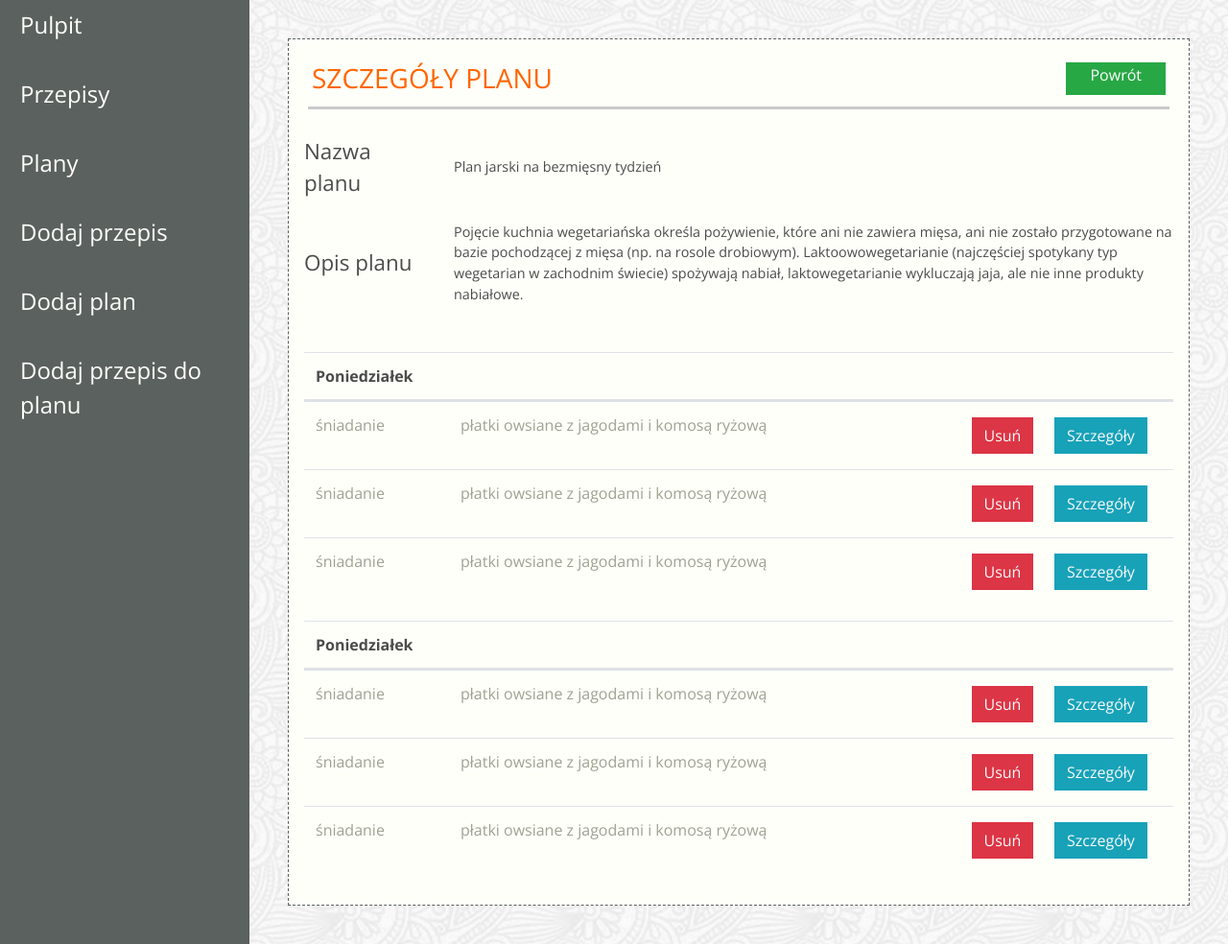
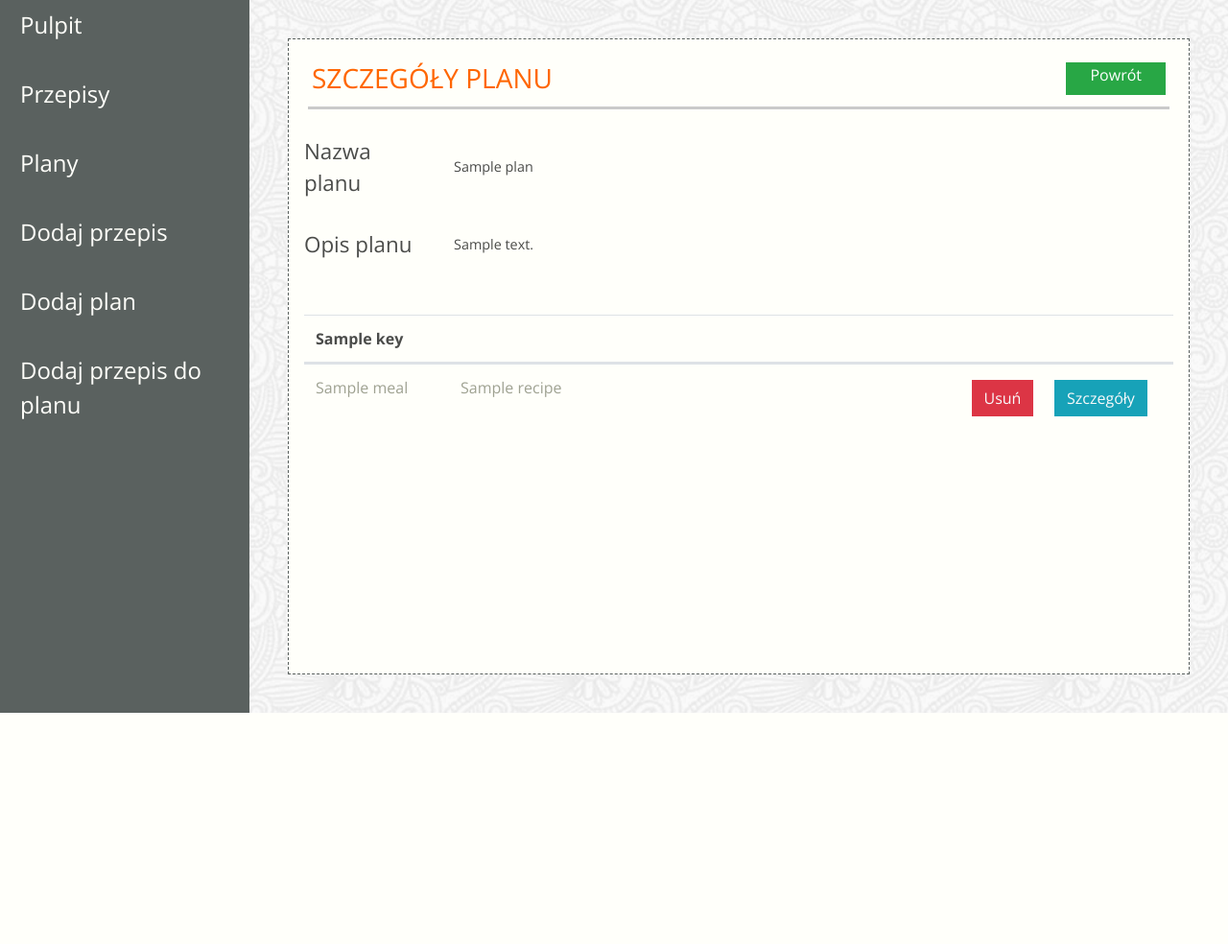
Before and after one commit to klaudiakryskiewicz/Scrum_Lab_Project, a Django app: template jedzonko/templates/app-details-schedules.html in a window 1280 px wide. Shown: the part 84-1068 px from the top of the page at 96% size. After the commit the page ends 827 px from the top, so only its background shows below. Run offline with Django 3.2, Linux system fonts and the light colour scheme; the template is opened without the code that fills it: most values are stand-ins (such as "Sample title", 1, 10 or a date in 2020); some libraries are stand-ins or nearby versions; some web fonts are replaced.

Commit message:
Zad7.1 done

```diff
--- a/jedzonko/templates/app-details-schedules.html
+++ b/jedzonko/templates/app-details-schedules.html
@@ -19,8 +19,7 @@
                                     Nazwa planu
                                 </span>
                 <div class="col-sm-10">
-                    <p class="schedules-text">Plan jarski na bezmięsny
-                        tydzień</p>
+                    <p class="schedules-text">{{ plan.name }}</p>
                 </div>
             </div>
             <div class="form-group row">
@@ -29,31 +28,27 @@
                                 </span>
                 <div class="col-sm-10">
                     <p class="schedules-text">
-                        Pojęcie kuchnia wegetariańska określa pożywienie, które
-                        ani nie zawiera mięsa, ani nie zostało przygotowane na
-                        bazie pochodzącej z mięsa (np. na rosole drobiowym).
-                        Laktoowowegetarianie (najczęściej spotykany typ
-                        wegetarian w zachodnim świecie) spożywają nabiał,
-                        laktowegetarianie wykluczają jaja, ale nie inne produkty
-                        nabiałowe.
+                        {{ plan.description }}
                     </p>
                 </div>
             </div>
         </div>
-
+        {% for key, value in meals.items %}
         <table class="table">
             <thead>
             <tr class="d-flex">
-                <th class="col-2">Poniedziałek</th>
+                <th class="col-2">{{ key }}</th>
                 <th class="col-7"></th>
                 <th class="col-1"></th>
                 <th class="col-2"></th>
             </tr>
             </thead>
             <tbody class="text-color-lighter">
+            {% for meal in value %}
+
             <tr class="d-flex">
-                <td class="col-2">śniadanie</td>
-                <td class="col-7">płatki owsiane z jagodami i komosą ryżową</td>
+                <td class="col-2">{{ meal.meal_name }}</td>
+                <td class="col-7">{{ meal.recipe.name }}</td>
                 <td class="col-1 center">
                     <a href="#" class="btn btn-danger rounded-0 text-light m-1">Usuń</a>
                 </td>
@@ -62,77 +57,10 @@
                        class="btn btn-info rounded-0 text-light m-1">Szczegóły</a>
                 </td>
             </tr>
-            <tr class="d-flex">
-                <td class="col-2">śniadanie</td>
-                <td class="col-7">płatki owsiane z jagodami i komosą ryżową</td>
-                <td class="col-1 center">
-                    <a href="#" class="btn btn-danger rounded-0 text-light m-1">Usuń</a>
-                </td>
-                <td class="col-2 center">
-                    <a href="app-details-schedules.html"
-                       class="btn btn-info rounded-0 text-light m-1">Szczegóły</a>
-                </td>
-            </tr>
-            <tr class="d-flex">
-                <td class="col-2">śniadanie</td>
-                <td class="col-7">płatki owsiane z jagodami i komosą ryżową</td>
-                <td class="col-1 center">
-                    <a href="#" class="btn btn-danger rounded-0 text-light m-1">Usuń</a>
-                </td>
-                <td class="col-2 center">
-                    <a href="app-details-schedules.html"
-                       class="btn btn-info rounded-0 text-light m-1">Szczegóły</a>
-                </td>
-            </tr>
+                {% endfor %}
             </tbody>
         </table>
-
-        <table class="table">
-            <thead>
-            <tr class="d-flex">
-                <th class="col-2">Poniedziałek</th>
-                <th class="col-7"></th>
-                <th class="col-1"></th>
-                <th class="col-2"></th>
-            </tr>
-            </thead>
-            <tbody class="text-color-lighter">
-            <tr class="d-flex">
-                <td class="col-2">śniadanie</td>
-                <td class="col-7">płatki owsiane z jagodami i komosą ryżową</td>
-                <td class="col-1 center">
-                    <a href="#" class="btn btn-danger rounded-0 text-light m-1">Usuń</a>
-                </td>
-                <td class="col-2 center">
-                    <a href="app-details-schedules.html"
-                       class="btn btn-info rounded-0 text-light m-1">Szczegóły</a>
-                </td>
-            </tr>
-            <tr class="d-flex">
-                <td class="col-2">śniadanie</td>
-                <td class="col-7">płatki owsiane z jagodami i komosą ryżową</td>
-                <td class="col-1 center">
-                    <a href="#" class="btn btn-danger rounded-0 text-light m-1">Usuń</a>
-                </td>
-                <td class="col-2 center">
-                    <a href="app-details-schedules.html"
-                       class="btn btn-info rounded-0 text-light m-1">Szczegóły</a>
-                </td>
-            </tr>
-            <tr class="d-flex">
-                <td class="col-2">śniadanie</td>
-                <td class="col-7">płatki owsiane z jagodami i komosą ryżową</td>
-                <td class="col-1 center">
-                    <a href="#" class="btn btn-danger rounded-0 text-light m-1">Usuń</a>
-                </td>
-                <td class="col-2 center">
-                    <a href="app-details-schedules.html"
-                       class="btn btn-info rounded-0 text-light m-1">Szczegóły</a>
-                </td>
-            </tr>
-            </tbody>
-        </table>
-
+        {% endfor %}
     </div>
 </div>
 {% endblock content %}
--- a/scrumlab/urls.py
+++ b/scrumlab/urls.py
@@ -16,7 +16,8 @@ Including another URLconf
 from django.contrib import admin
 from django.urls import path
 
-from jedzonko.views import IndexView, RecipeList, DashboardView, AddPlan, PlansList, RecipeAdd,AddRecipeToPlan,RecipeDetails
+from jedzonko.views import IndexView, RecipeList, DashboardView, AddPlan, PlansList, RecipeAdd, AddRecipeToPlan, \
+    RecipeDetails, PlanDetails
 
 urlpatterns = [
     path('admin/', admin.site.urls),
@@ -28,4 +29,5 @@ urlpatterns = [
     path('plan/add/', AddPlan.as_view()),
     path('plan/add-recipe/', AddRecipeToPlan.as_view()),
     path('recipe/<int:id>/', RecipeDetails.as_view()),
+    path('plan/<int:id>/', PlanDetails.as_view()),
 ]
```
Also changed, not shown: jedzonko/views.py (+13 -0 lines), jedzonko/migrations/0005_merge_20200604_1109.py (added).
